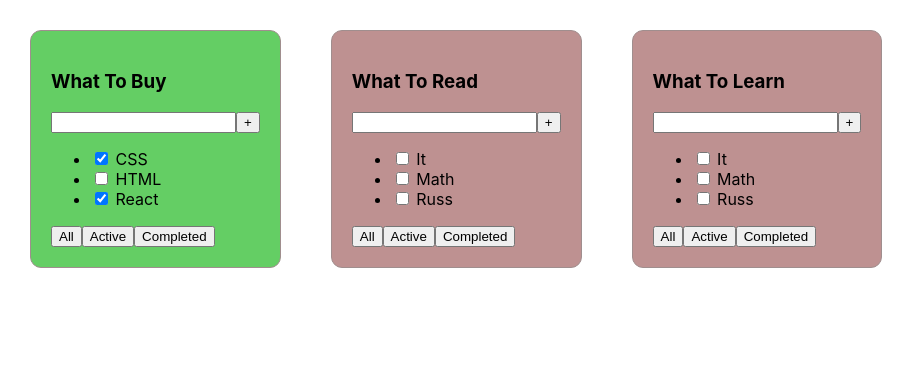
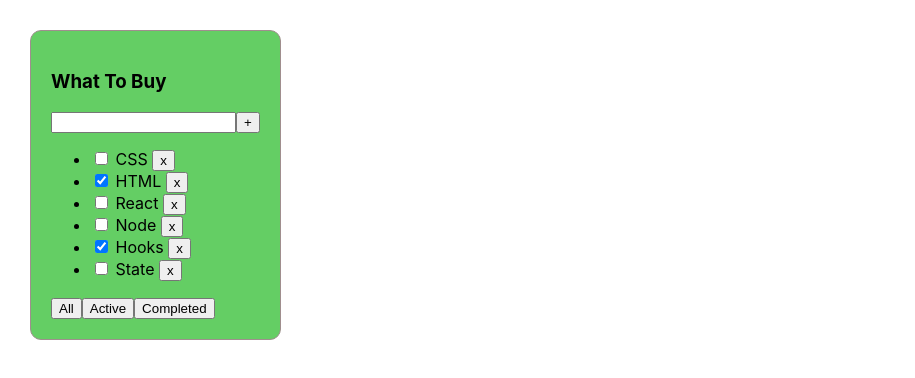
Before and after one commit to Indifferent98/-toDoListSoloMain, a React (Create React App) app: page / in a window 1280 px wide. Shown: the top 378 px of the page, without its empty margins (0-915 px from the left). Built offline with nearby package versions, Linux system fonts and the light colour scheme.

Commit message:
add Remove Button

```diff
--- a/src/App.tsx
+++ b/src/App.tsx
@@ -1,23 +1,23 @@
-import React from "react";
+import React, { useState } from "react";
 import "./App.css";
 import { ToDoList } from "./components/ToDoList";
 
 function App(): JSX.Element {
-  const task1 = [
-    { id: 1, titleTask: "CSS", isDone: true },
-    { id: 2, titleTask: "HTML", isDone: false },
-    { id: 3, titleTask: "React", isDone: true },
-  ];
-  const task2 = [
-    { id: 1, titleTask: "It", isDone: false },
-    { id: 2, titleTask: "Math", isDone: false },
-    { id: 3, titleTask: "Russ", isDone: false },
-  ];
+  const [task, setTask] = useState([
+    { id: 1, titleTask: "CSS", isDone: false },
+    { id: 2, titleTask: "HTML", isDone: true },
+    { id: 3, titleTask: "React", isDone: false },
+    { id: 4, titleTask: "Node", isDone: false },
+    { id: 5, titleTask: "Hooks", isDone: true },
+    { id: 6, titleTask: "State", isDone: false },
+  ]);
+  const removeTask = (id: number) => {
+    setTask(task.filter((t) => t.id !== id));
+  };
+
   return (
     <div className="App">
-      <ToDoList title="What To Buy" tasks={task1} />
-      <ToDoList title="What To Read" tasks={task2} />
-      <ToDoList title="What To Learn" tasks={task2} />
+      <ToDoList removeTask={removeTask} title="What To Buy" tasks={task} />
     </div>
   );
 }
--- a/src/components/ToDoList.tsx
+++ b/src/components/ToDoList.tsx
@@ -7,37 +7,37 @@ type tasksType = {
 type DoToListPropType = {
   title: string;
   tasks: Array<tasksType>;
+  removeTask: (id: number) => void;
 };
 const ToDoList = (props: DoToListPropType): JSX.Element => {
-  let value;
-  let isAllDoneFalse = false;
-  for (let i = 0; i < props.tasks.length; i++) {
-    if (props.tasks[i].isDone) {
-      isAllDoneFalse = props.tasks[i].isDone;
-      break;
+  let styleForDoTolist = "ToDoList1";
+  props.tasks.forEach((t) => {
+    if (t.isDone === true) {
+      styleForDoTolist = "ToDoList";
     }
-  }
-  value = isAllDoneFalse ? "ToDoList" : "ToDoList1";
+  });
+
   return (
-    <div className={value}>
+    <div className={styleForDoTolist}>
       <h3>{props.title}</h3>
       <div>
         <input />
         <button>+</button>
       </div>
       <ul>
-        <li>
-          <input type="checkbox" checked={props.tasks[0].isDone} />{" "}
-          <span>{props.tasks[0].titleTask}</span>
-        </li>
-        <li>
-          <input type="checkbox" checked={props.tasks[1].isDone} />{" "}
-          <span>{props.tasks[1].titleTask}</span>
-        </li>
-        <li>
-          <input type="checkbox" checked={props.tasks[2].isDone} />{" "}
-          <span>{props.tasks[2].titleTask}</span>
-        </li>
+        {props.tasks.map((t) => (
+          <li>
+            <input type="checkbox" checked={t.isDone} />{" "}
+            <span>{t.titleTask}</span>{" "}
+            <button
+              onClick={() => {
+                props.removeTask(t.id);
+              }}
+            >
+              x
+            </button>
+          </li>
+        ))}
       </ul>
       <div>
         <button>All</button>
```
